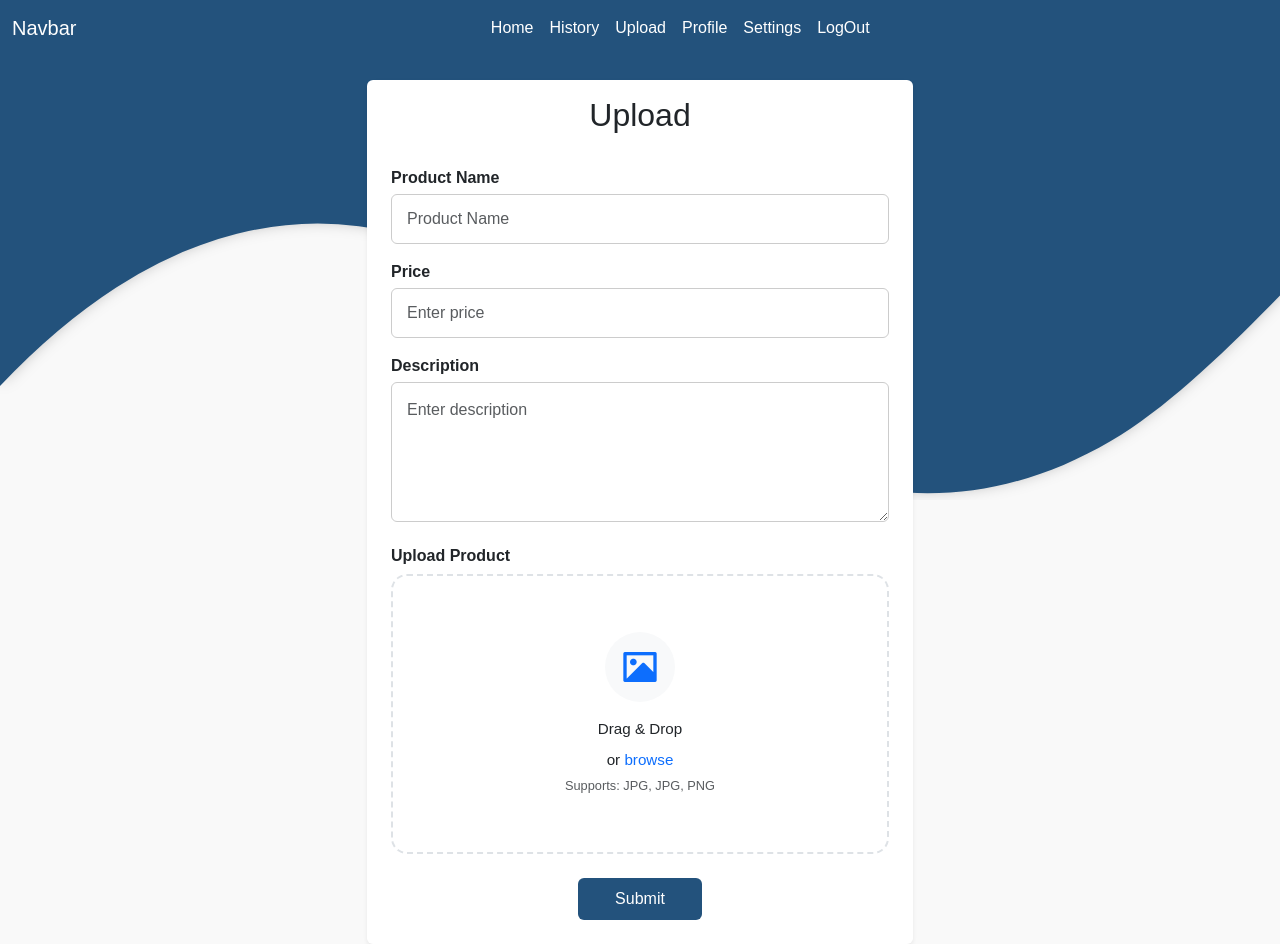
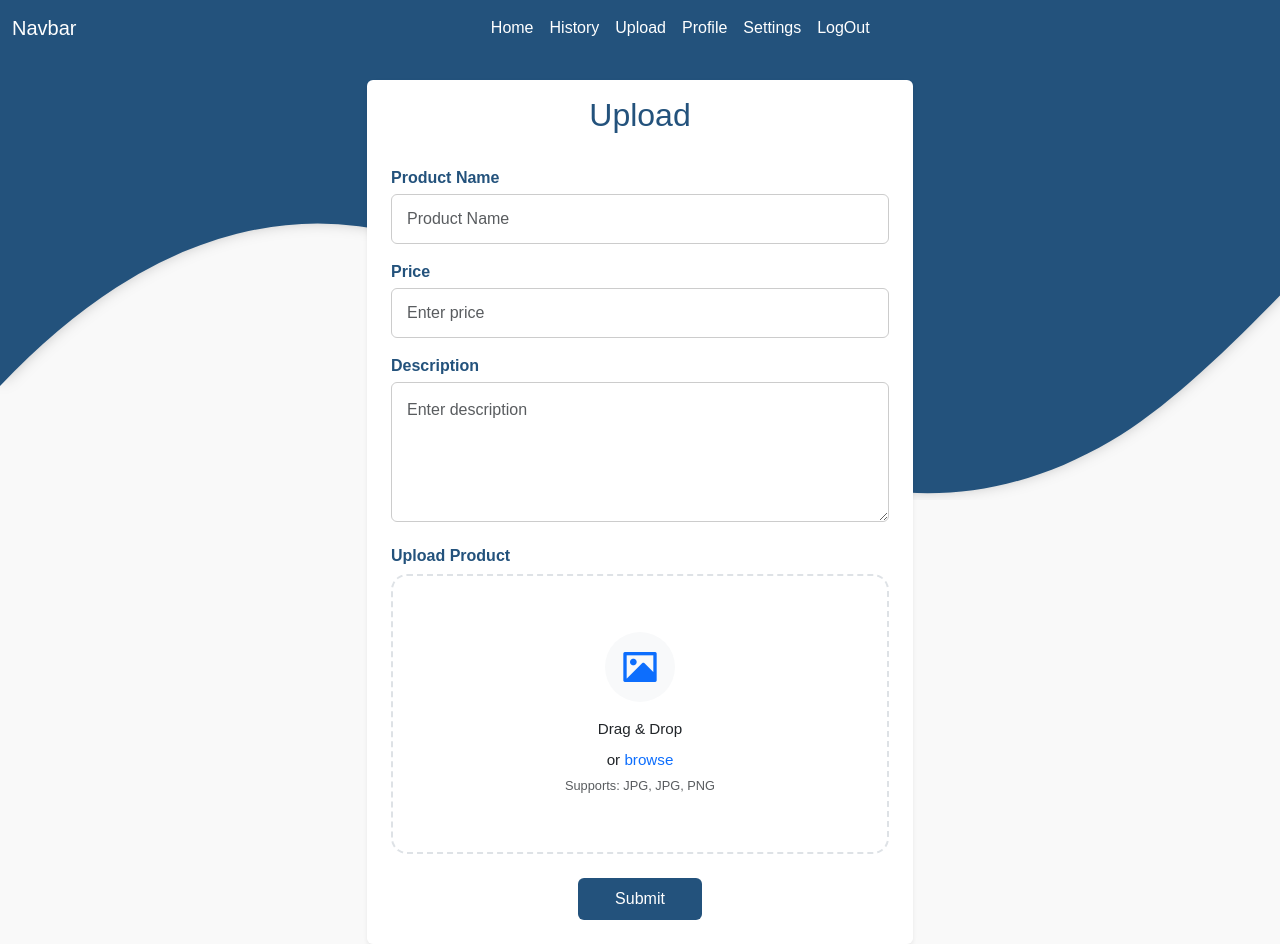
Before and after one commit to devtescode/Frontend-StepBoutique, a React (Vite) app: page /adupload in a window 1280 px wide. Built offline with nearby package versions, Linux system fonts and the light colour scheme.

Commit message:
updated admin db

```diff
--- a/src/components/Admin-folder/Adminupload.jsx
+++ b/src/components/Admin-folder/Adminupload.jsx
@@ -13,29 +13,29 @@ const Adminupload = () => {
                     <div className="col-md-6">
                         <div className="card border-0 rounded-2 shadow-sm">
                             <div className='text-center mt-3'>
-                                <h2>Upload</h2>
+                                <h2 style={{color:"#23527c"}}>Upload</h2>
                             </div>
                             <div className="card-body p-4">
 
                                 <div className="mb-3">
-                                    <label htmlFor="price" className="form-label fw-bold">
+                                    <label htmlFor="price" style={{color:"#23527c"}} className="form-label fw-bold">
                                         Product Name
                                     </label>
-                                    <input type="text" className="form-control" id="price" placeholder="Product Name" />
+                                    <input type="text" style={{color:"#23527c"}} className="form-control" id="price" placeholder="Product Name" />
                                 </div>
                                 <div className="mb-3">
-                                    <label htmlFor="price" className="form-label fw-bold">
+                                    <label htmlFor="price" style={{color:"#23527c"}} className="form-label fw-bold">
                                         Price
                                     </label>
-                                    <input type="text" className="form-control" id="price" placeholder="Enter price" />
+                                    <input type="text" style={{color:"#23527c"}} className="form-control" id="price" placeholder="Enter price" />
                                 </div>
                                 <div className="mb-3">
-                                    <label htmlFor="description" className="form-label fw-bold">
+                                    <label htmlFor="description" style={{color:"#23527c"}} className="form-label fw-bold">
                                         Description
                                     </label>
                                     <textarea className="form-control" style={{ height: "140px" }} placeholder="Enter description"></textarea>
                                 </div>
-                                <h6 className="mb-2 my-4 fw-bold">Upload Product</h6>
+                                <h6 className="mb-2 my-4 fw-bold" style={{color:"#23527c"}}>Upload Product</h6>
 
                                 <div className="upload-area border-2 border-dashed rounded-4 p-5 text-center">
                                     <div className="image-icon-wrapper mb-3">
```
